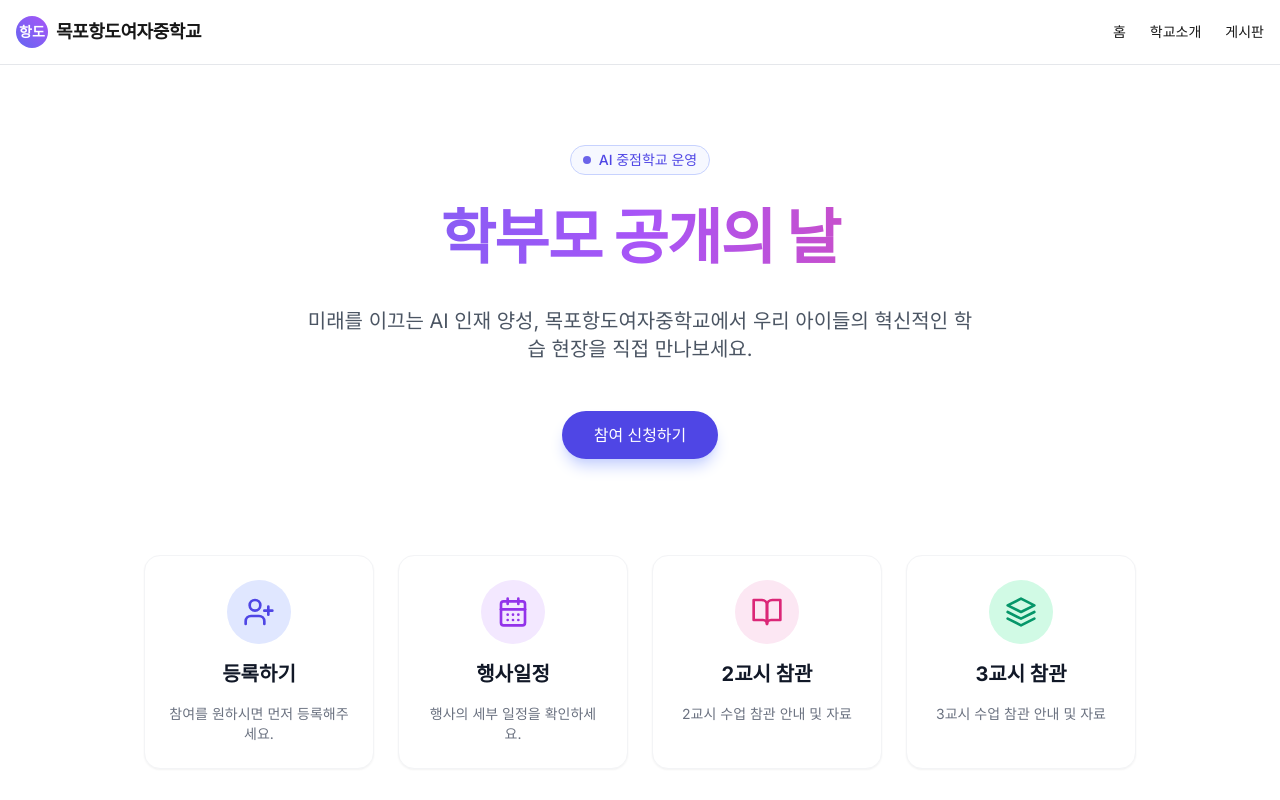
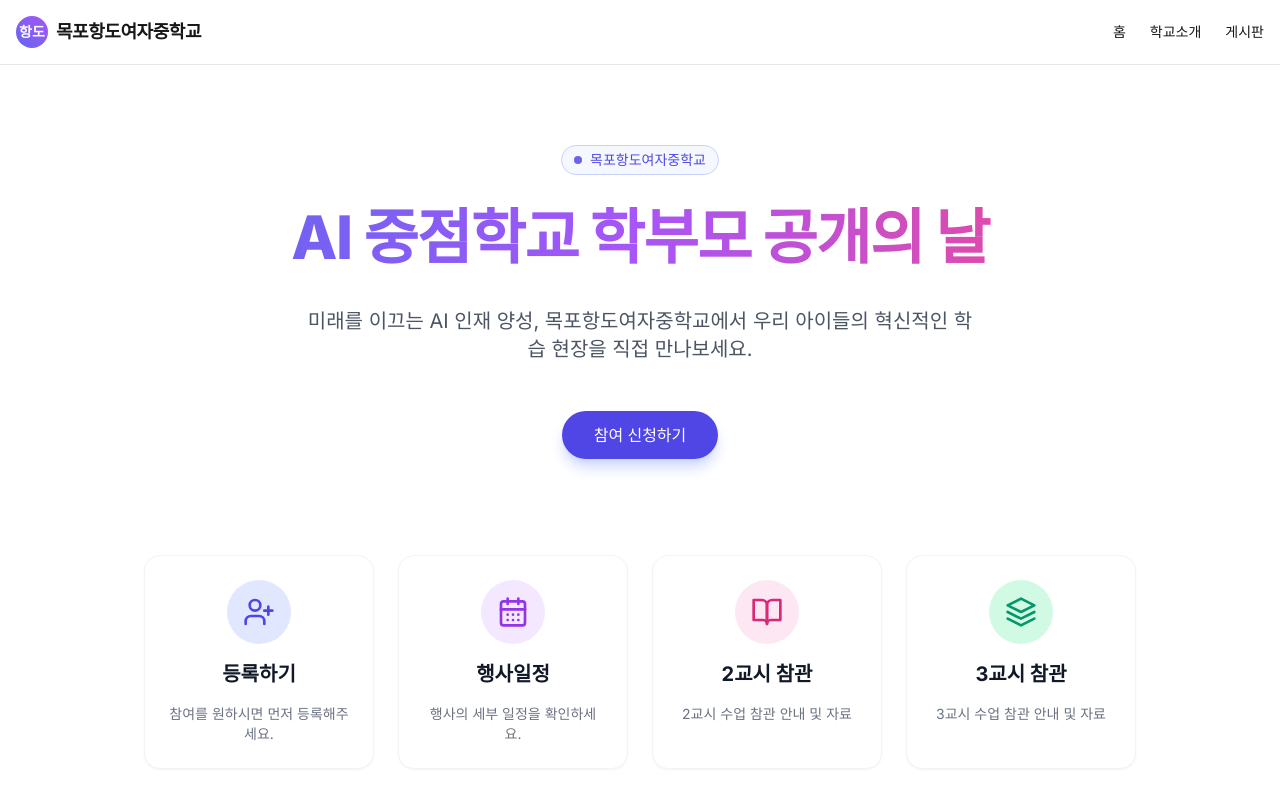
Before and after one commit to tmdhee-max/AIopenclass, a Next.js app: page / in a window 1280 px wide. Shown: the top 800 px of the page. Built offline with nearby package versions, Linux system fonts and the light colour scheme.

Commit message:
style: fix formatting and update hero text

```diff
--- a/app/page.tsx
+++ b/app/page.tsx
@@ -7,12 +7,12 @@ export default function Home() {
         {/* 뱃지 */}
         <div className="inline-flex items-center rounded-full border border-indigo-200 bg-indigo-50/50 dark:bg-indigo-900/30 dark:border-indigo-800 px-3 py-1 text-sm font-medium text-indigo-600 dark:text-indigo-400">
           <span className="flex h-2 w-2 rounded-full bg-indigo-600 mr-2 animate-pulse"></span>
-          AI 중점학교 운영
+          목포항도여자중학교
         </div>
 
         {/* 메인 타이틀 */}
         <h1 className="text-4xl sm:text-5xl md:text-6xl font-extrabold tracking-tight text-transparent bg-clip-text bg-gradient-to-r from-indigo-500 via-purple-500 to-pink-500 pb-2">
-          학부모 공개의 날
+          AI 중점학교 학부모 공개의 날
         </h1>
 
         {/* 서브 설명 */}
@@ -43,7 +43,7 @@ export default function Home() {
           <div className="absolute inset-0 bg-gradient-to-br from-indigo-50 to-white dark:from-indigo-900/20 dark:to-zinc-900 opacity-0 group-hover:opacity-100 transition-opacity"></div>
           <div className="relative z-10 flex flex-col items-center text-center space-y-4">
             <div className="p-4 bg-indigo-100 dark:bg-indigo-900/50 rounded-full text-indigo-600 dark:text-indigo-400 group-hover:scale-110 transition-transform duration-300">
-              <svg xmlns="http://www.w3.org/2000/svg" width="32" height="32" viewBox="0 0 24 24" fill="none" stroke="currentColor" strokeWidth="2" strokeLinecap="round" strokeLinejoin="round"><path d="M16 21v-2a4 4 0 0 0-4-4H6a4 4 0 0 0-4 4v2"/><circle cx="9" cy="7" r="4"/><line x1="19" x2="19" y1="8" y2="14"/><line x1="22" x2="16" y1="11" y2="11"/></svg>
+              <svg xmlns="http://www.w3.org/2000/svg" width="32" height="32" viewBox="0 0 24 24" fill="none" stroke="currentColor" strokeWidth="2" strokeLinecap="round" strokeLinejoin="round"><path d="M16 21v-2a4 4 0 0 0-4-4H6a4 4 0 0 0-4 4v2" /><circle cx="9" cy="7" r="4" /><line x1="19" x2="19" y1="8" y2="14" /><line x1="22" x2="16" y1="11" y2="11" /></svg>
             </div>
             <h3 className="font-bold text-xl text-gray-900 dark:text-white">등록하기</h3>
             <p className="text-sm text-gray-500 dark:text-gray-400">참여를 원하시면 먼저 등록해주세요.</p>
@@ -55,7 +55,7 @@ export default function Home() {
           <div className="absolute inset-0 bg-gradient-to-br from-purple-50 to-white dark:from-purple-900/20 dark:to-zinc-900 opacity-0 group-hover:opacity-100 transition-opacity"></div>
           <div className="relative z-10 flex flex-col items-center text-center space-y-4">
             <div className="p-4 bg-purple-100 dark:bg-purple-900/50 rounded-full text-purple-600 dark:text-purple-400 group-hover:scale-110 transition-transform duration-300">
-              <svg xmlns="http://www.w3.org/2000/svg" width="32" height="32" viewBox="0 0 24 24" fill="none" stroke="currentColor" strokeWidth="2" strokeLinecap="round" strokeLinejoin="round"><rect width="18" height="18" x="3" y="4" rx="2" ry="2"/><line x1="16" x2="16" y1="2" y2="6"/><line x1="8" x2="8" y1="2" y2="6"/><line x1="3" x2="21" y1="10" y2="10"/><path d="M8 14h.01"/><path d="M12 14h.01"/><path d="M16 14h.01"/><path d="M8 18h.01"/><path d="M12 18h.01"/><path d="M16 18h.01"/></svg>
+              <svg xmlns="http://www.w3.org/2000/svg" width="32" height="32" viewBox="0 0 24 24" fill="none" stroke="currentColor" strokeWidth="2" strokeLinecap="round" strokeLinejoin="round"><rect width="18" height="18" x="3" y="4" rx="2" ry="2" /><line x1="16" x2="16" y1="2" y2="6" /><line x1="8" x2="8" y1="2" y2="6" /><line x1="3" x2="21" y1="10" y2="10" /><path d="M8 14h.01" /><path d="M12 14h.01" /><path d="M16 14h.01" /><path d="M8 18h.01" /><path d="M12 18h.01" /><path d="M16 18h.01" /></svg>
             </div>
             <h3 className="font-bold text-xl text-gray-900 dark:text-white">행사일정</h3>
             <p className="text-sm text-gray-500 dark:text-gray-400">행사의 세부 일정을 확인하세요.</p>
@@ -67,7 +67,7 @@ export default function Home() {
           <div className="absolute inset-0 bg-gradient-to-br from-pink-50 to-white dark:from-pink-900/20 dark:to-zinc-900 opacity-0 group-hover:opacity-100 transition-opacity"></div>
           <div className="relative z-10 flex flex-col items-center text-center space-y-4">
             <div className="p-4 bg-pink-100 dark:bg-pink-900/50 rounded-full text-pink-600 dark:text-pink-400 group-hover:scale-110 transition-transform duration-300">
-              <svg xmlns="http://www.w3.org/2000/svg" width="32" height="32" viewBox="0 0 24 24" fill="none" stroke="currentColor" strokeWidth="2" strokeLinecap="round" strokeLinejoin="round"><path d="M2 3h6a4 4 0 0 1 4 4v14a3 3 0 0 0-3-3H2z"/><path d="M22 3h-6a4 4 0 0 0-4 4v14a3 3 0 0 1 3-3h7z"/></svg>
+              <svg xmlns="http://www.w3.org/2000/svg" width="32" height="32" viewBox="0 0 24 24" fill="none" stroke="currentColor" strokeWidth="2" strokeLinecap="round" strokeLinejoin="round"><path d="M2 3h6a4 4 0 0 1 4 4v14a3 3 0 0 0-3-3H2z" /><path d="M22 3h-6a4 4 0 0 0-4 4v14a3 3 0 0 1 3-3h7z" /></svg>
             </div>
             <h3 className="font-bold text-xl text-gray-900 dark:text-white">2교시 참관</h3>
             <p className="text-sm text-gray-500 dark:text-gray-400">2교시 수업 참관 안내 및 자료</p>
@@ -79,7 +79,7 @@ export default function Home() {
           <div className="absolute inset-0 bg-gradient-to-br from-emerald-50 to-white dark:from-emerald-900/20 dark:to-zinc-900 opacity-0 group-hover:opacity-100 transition-opacity"></div>
           <div className="relative z-10 flex flex-col items-center text-center space-y-4">
             <div className="p-4 bg-emerald-100 dark:bg-emerald-900/50 rounded-full text-emerald-600 dark:text-emerald-400 group-hover:scale-110 transition-transform duration-300">
-              <svg xmlns="http://www.w3.org/2000/svg" width="32" height="32" viewBox="0 0 24 24" fill="none" stroke="currentColor" strokeWidth="2" strokeLinecap="round" strokeLinejoin="round"><polygon points="12 2 2 7 12 12 22 7 12 2"/><polyline points="2 17 12 22 22 17"/><polyline points="2 12 12 17 22 12"/></svg>
+              <svg xmlns="http://www.w3.org/2000/svg" width="32" height="32" viewBox="0 0 24 24" fill="none" stroke="currentColor" strokeWidth="2" strokeLinecap="round" strokeLinejoin="round"><polygon points="12 2 2 7 12 12 22 7 12 2" /><polyline points="2 17 12 22 22 17" /><polyline points="2 12 12 17 22 12" /></svg>
             </div>
             <h3 className="font-bold text-xl text-gray-900 dark:text-white">3교시 참관</h3>
             <p className="text-sm text-gray-500 dark:text-gray-400">3교시 수업 참관 안내 및 자료</p>
```
